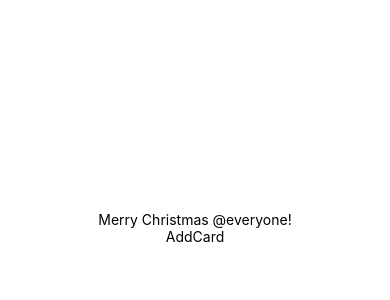
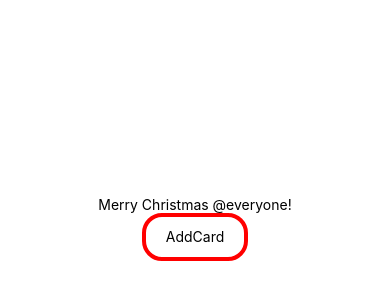
Before and after one commit to irenapopova/react-native-flashcards, a React Native app: screen / in a window 390 px wide. Shown: the part 194-494 px from the top of the page. Built offline with nearby package versions, Linux system fonts and the light colour scheme.

Commit message:
added button

```diff
--- a/components/AddCard.js
+++ b/components/AddCard.js
@@ -5,6 +5,22 @@
 
 export default class AddCards extends React.Component{
     render(){
-        return <View><Text>AddCard</Text></View>
+        return <View style={styles.card}><Text>AddCard</Text></View>
+
     }
 }
+
+
+const styles = StyleSheet.create({
+    card: {
+      padding: 20,
+      borderColor: 'red',
+      borderWidth: 4,
+      height: 10,
+      color: 'green',
+      backgroundColor: '#fff',
+      alignItems: 'center',
+      justifyContent: 'center',
+      borderRadius: 20,
+    },
+  });
```
